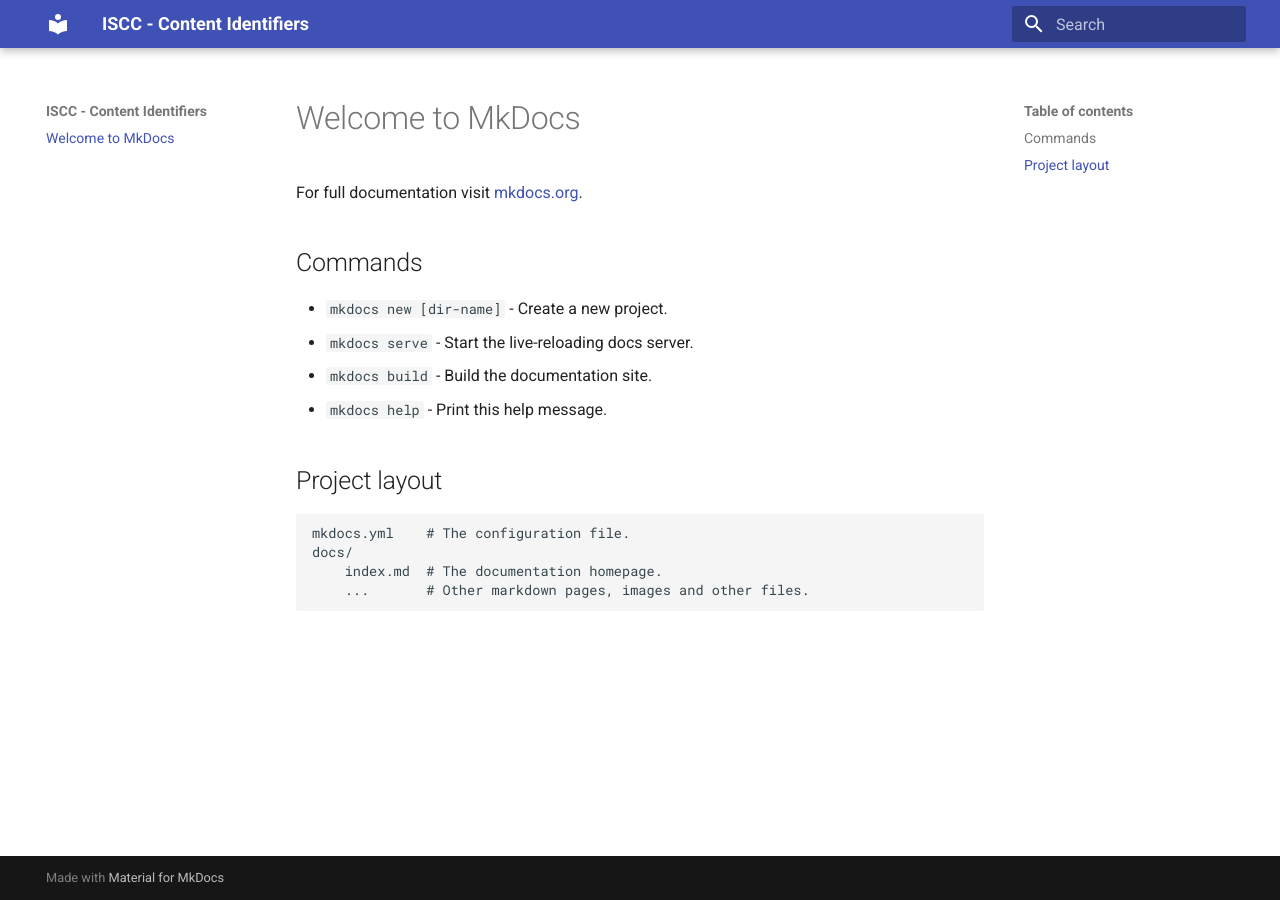
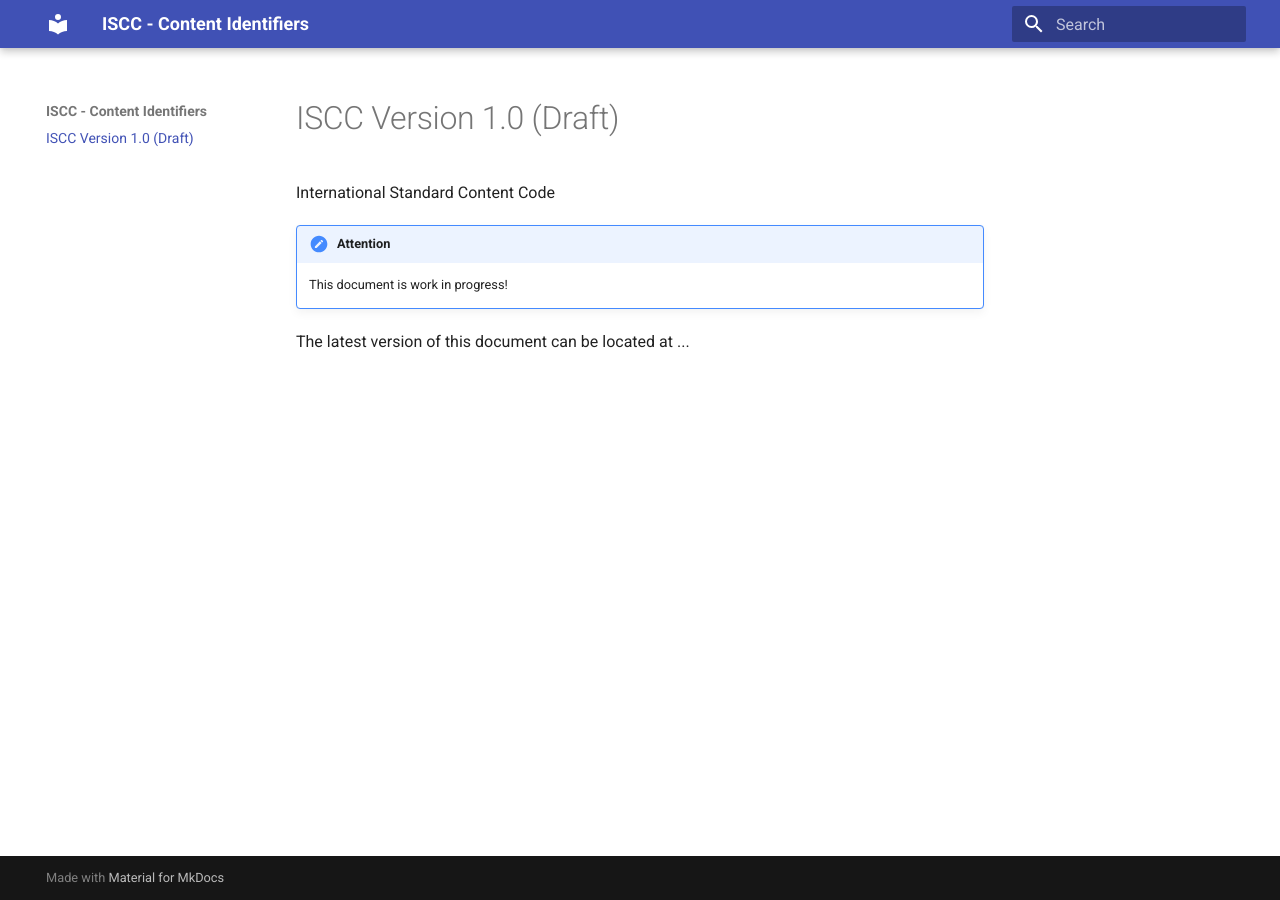
Before and after one commit to iscc/iscc-specs, an MkDocs documentation site: the page built from docs/index.md, in a window 1280 px wide. Built offline with MkDocs 1.6.1 and Material for MkDocs 9.7.7, drawn with Linux system fonts in a browser that asks for light colours.

Commit message:
Cleanup boilerplate content

```diff
--- a/docs/index.md
+++ b/docs/index.md
@@ -1,17 +1,8 @@
-# Welcome to MkDocs
+# ISCC Version 1.0 (Draft)
 
-For full documentation visit [mkdocs.org](http://mkdocs.org).
+International Standard Content Code
 
-## Commands
+!!! attention
+    This document is work in progress!
 
-* `mkdocs new [dir-name]` - Create a new project.
-* `mkdocs serve` - Start the live-reloading docs server.
-* `mkdocs build` - Build the documentation site.
-* `mkdocs help` - Print this help message.
-
-## Project layout
-
-    mkdocs.yml    # The configuration file.
-    docs/
-        index.md  # The documentation homepage.
-        ...       # Other markdown pages, images and other files.
+The latest version of this document can be located at ...
```
